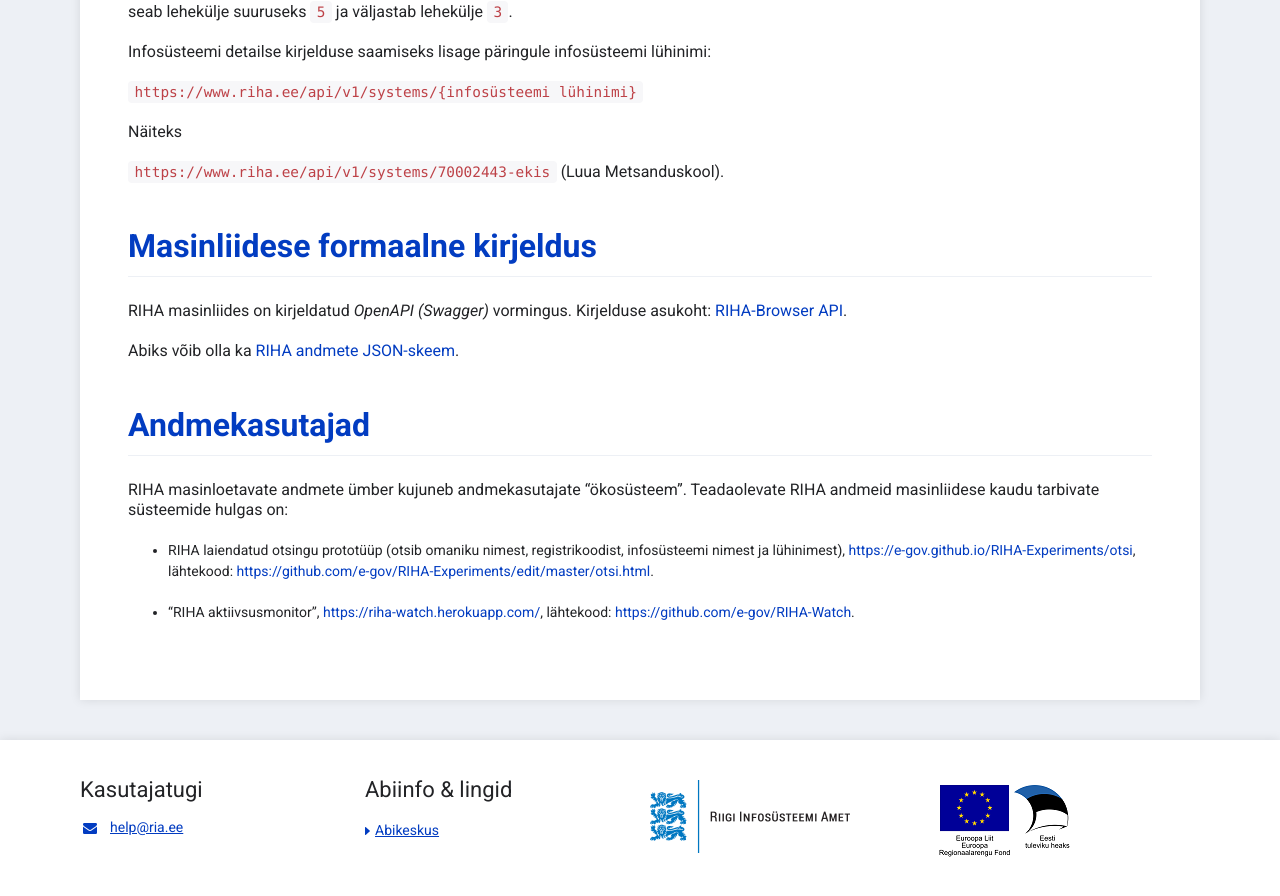
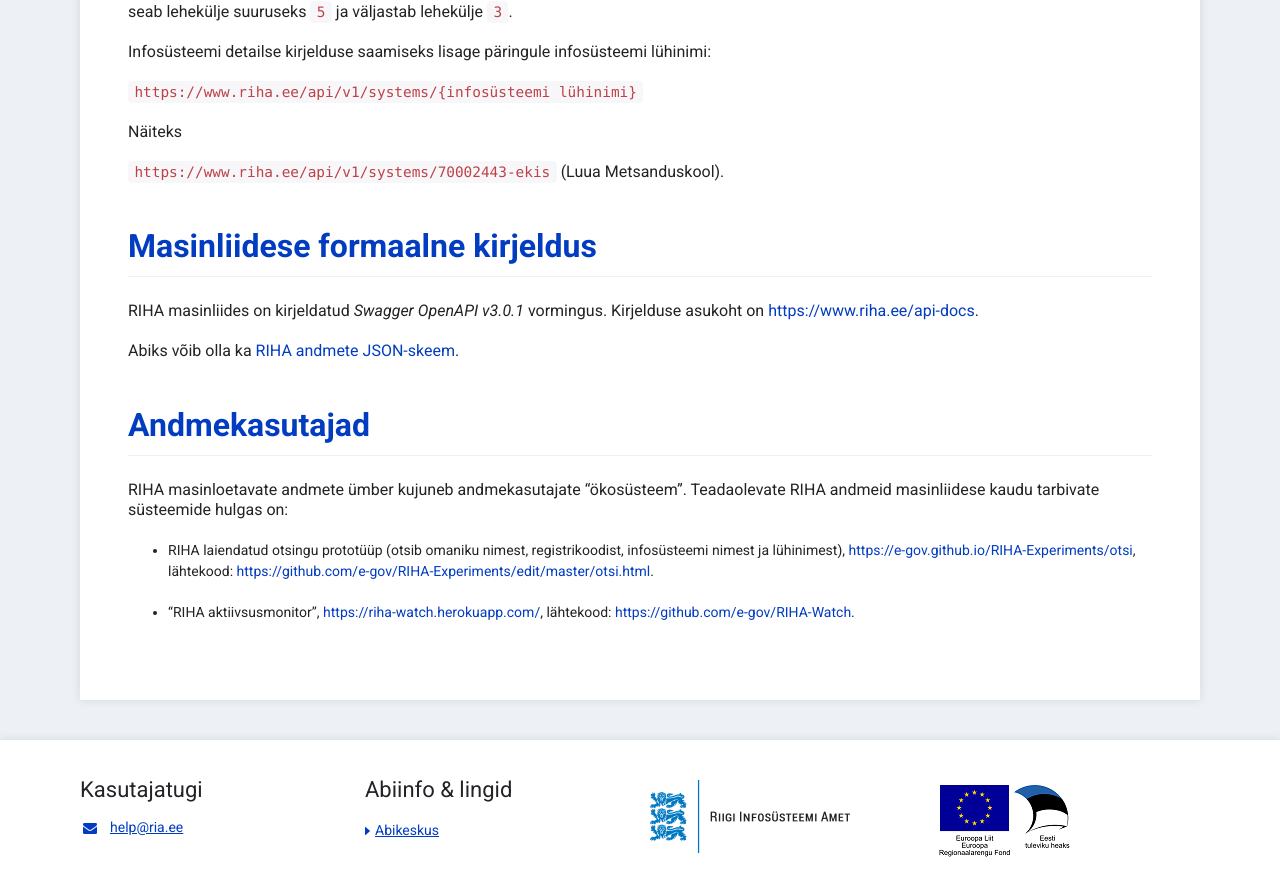
Before and after one commit to e-gov/RIHA-Help, a Jekyll site: the page built from docs/APIabi.md, in a window 1280 px wide and 900 px high, scrolled down 3222 px. Shown: the top 896 px of the window. Built offline with Jekyll 4.4.1, drawn with Linux system fonts in a browser that asks for light colours.

Commit message:
Updated API-docs address

```diff
--- a/docs/APIabi.md
+++ b/docs/APIabi.md
@@ -158,7 +158,7 @@ Näiteks
 
 ## Masinliidese formaalne kirjeldus
 
-RIHA masinliides on kirjeldatud _OpenAPI (Swagger)_ vormingus. Kirjelduse asukoht: [RIHA-Browser API](https://raw.githubusercontent.com/e-gov/RIHA-Browser/master/backend/src/main/resources/static/swagger.yaml).
+RIHA masinliides on kirjeldatud _Swagger OpenAPI v3.0.1_ vormingus. Kirjelduse asukoht on [https://www.riha.ee/api-docs](https://www.riha.ee/api-docs).
 
 Abiks võib olla ka [RIHA andmete JSON-skeem](https://github.com/e-gov/RIHA-Browser/blob/master/backend/src/main/resources/infosystem_schema.json).
 
```
